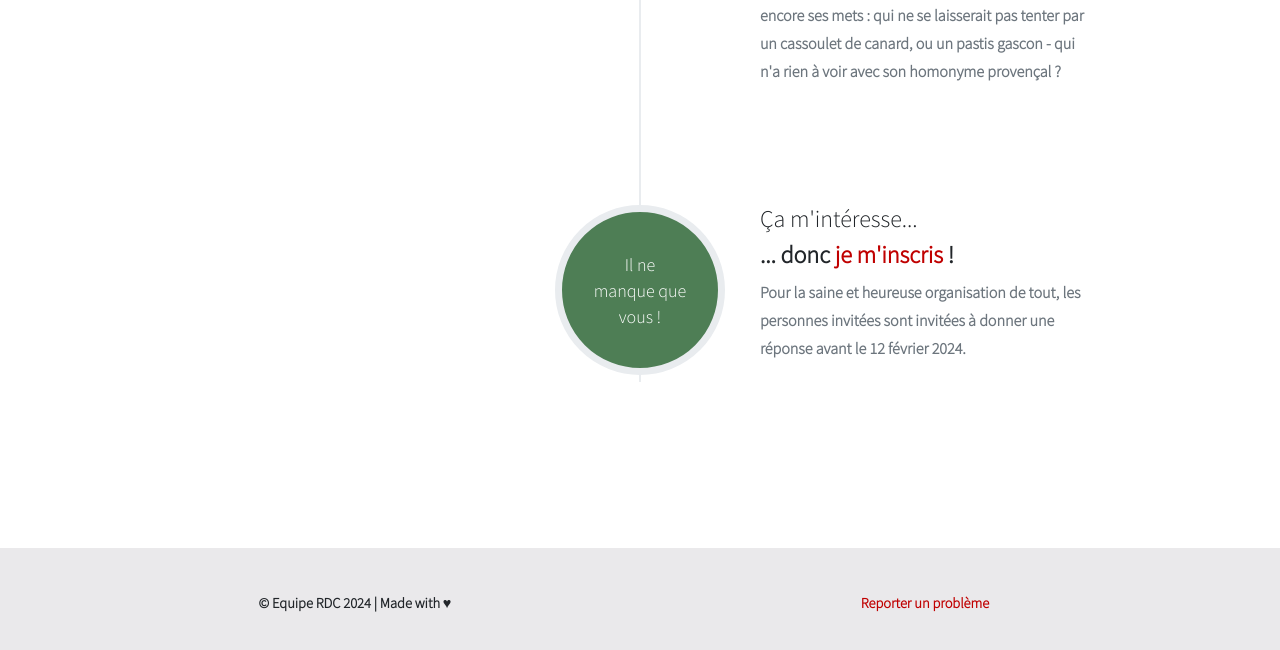
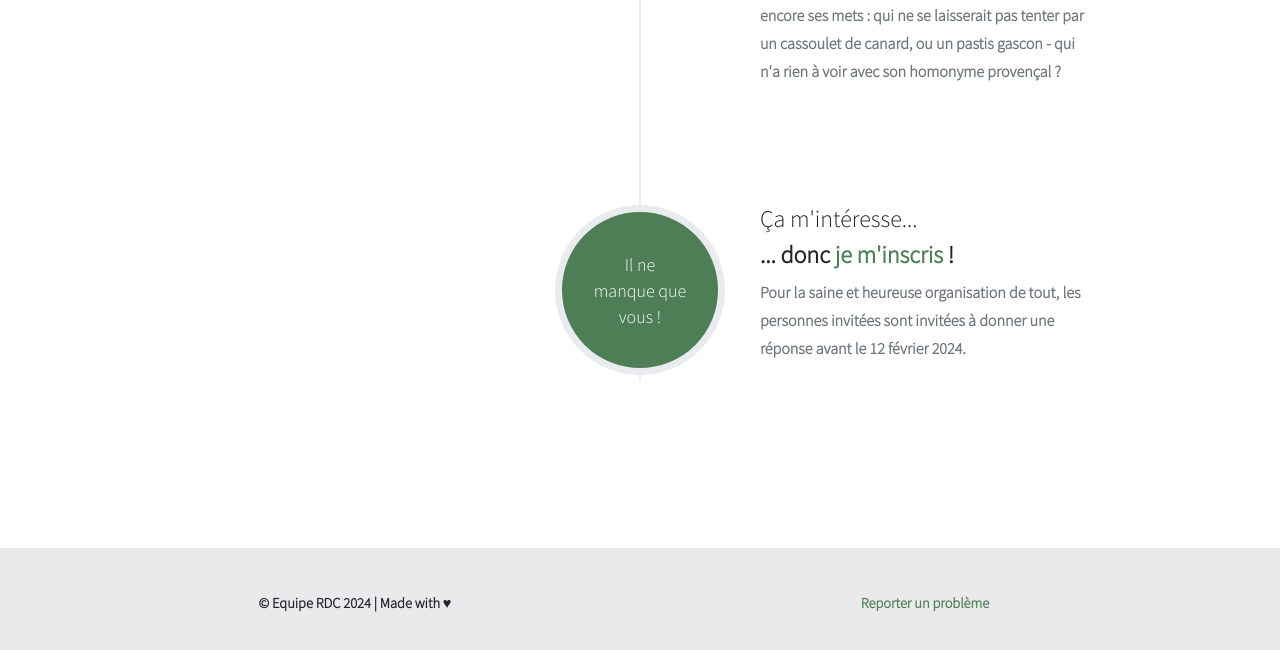
Before and after one commit to routeducanard/routeducanard.github.io, a website: page index.html in a window 1280 px wide. Shown: the part 5415-6065 px from the top of the page. Drawn offline with Linux system fonts and the light colour scheme; a web font is replaced by a local one.

Commit message:
Update agency.css

```diff
--- a/css/agency.css
+++ b/css/agency.css
@@ -25,7 +25,7 @@ p {
 }
 
 a {
-  color: rgb(192,0,0);
+  color: rgb(78,126,85);
 }
 
 #french #english{
```
